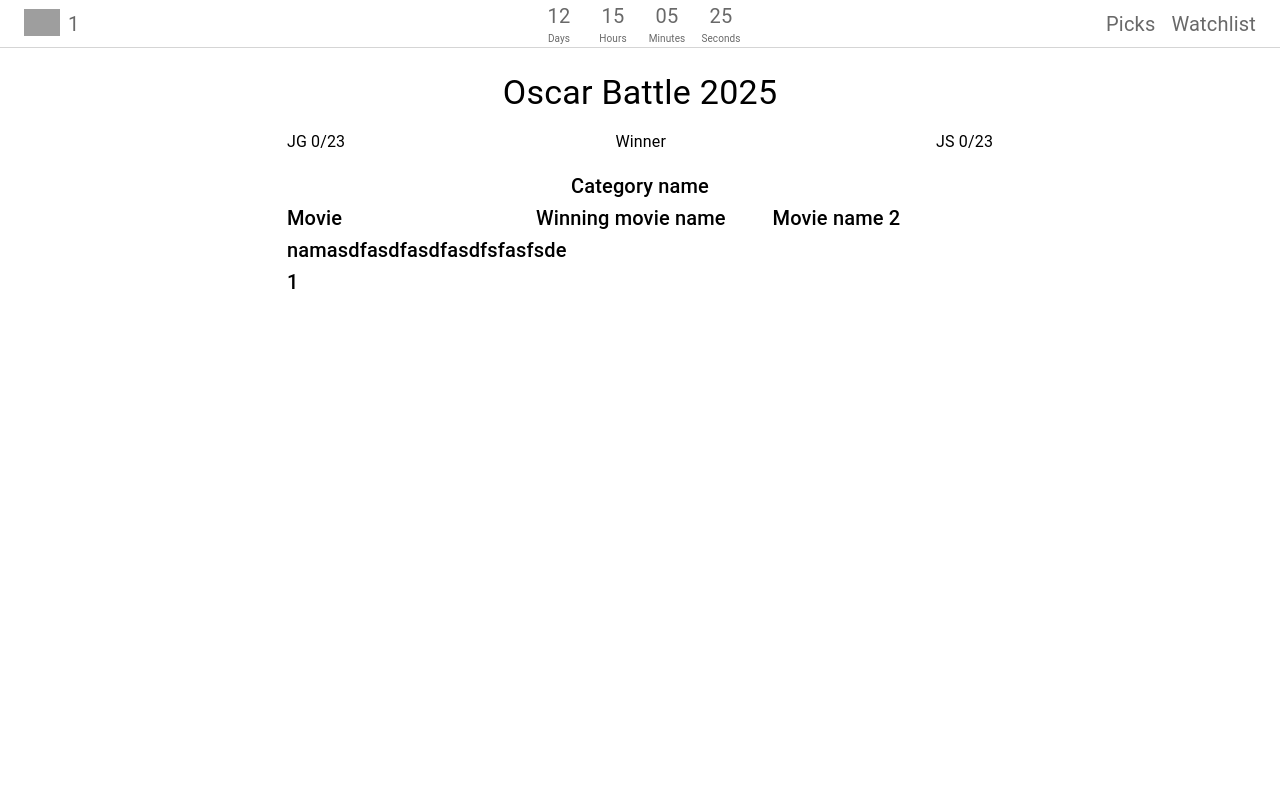
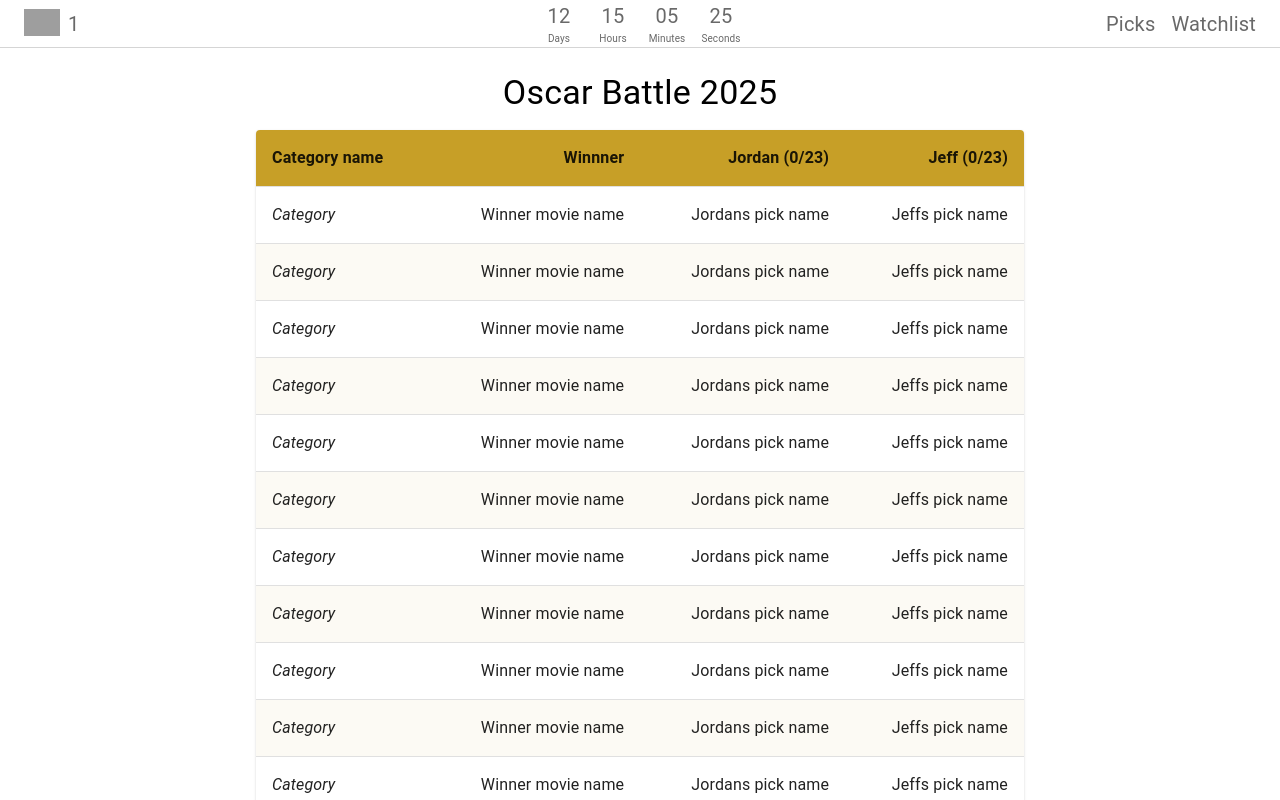
Before and after one commit to Smoopfrog/jj-oscars, a React (Create React App) app: page /user/1/battle in a window 1280 px wide. Shown: the top 800 px of the page. Built offline with nearby package versions, Linux system fonts and the light colour scheme; no server answers; grey boxes are pictures that could not be loaded.

Commit message:
create battle table

```diff
--- a/src/Components/Countdown/Countdown.tsx
+++ b/src/Components/Countdown/Countdown.tsx
@@ -37,7 +37,7 @@
 	}, []);
 
 	return (
-		<Box display={"flex"} gap={1}>
+		<Box display={{ xs: "none", sm: "flex" }} gap={1}>
 			{timeLeft.total > 0 ? (
 				<>
 					<CountdownUnit value={timeLeft.days} unit="Days" />
--- a/src/Pages/Battle/Battle.tsx
+++ b/src/Pages/Battle/Battle.tsx
@@ -9,7 +9,7 @@
 			flexDirection={"column"}
 			alignItems={"center"}
 			gap={2}
-			width={"100%"}
+			mb={5}
 		>
 			<Typography variant="h4">Oscar Battle 2025</Typography>
 			<BattleTable />
--- a/src/Pages/Battle/BattleTable.tsx
+++ b/src/Pages/Battle/BattleTable.tsx
@@ -1,17 +1,44 @@
-import { Box, Typography } from "@mui/material";
 import React from "react";
+import { Table, TableBody, TableContainer } from "@mui/material";
+import TableHeader from "./TableHeader";
 import BattleTableItem from "./BattleTableItem";
+import Card from "../../Components/Cards/Card";
 
 const BattleTable = () => {
 	return (
-		<Box display={"flex"} flexDirection={"column"} gap={2}>
-			<Box display={"flex"} justifyContent={"space-between"}>
-				<Typography>JG 0/23</Typography>
-				<Typography>Winner</Typography>
-				<Typography>JS 0/23</Typography>
-			</Box>
-			<BattleTableItem />
-		</Box>
+		<TableContainer
+			sx={{
+				width: { xs: "100%", md: "80%", lg: "60%" },
+				padding: 0,
+			}}
+			component={Card}
+		>
+			<Table aria-label="battle-table">
+				<TableHeader />
+				<TableBody>
+					<BattleTableItem index={0} />
+					<BattleTableItem index={1} />
+					<BattleTableItem index={2} />
+					<BattleTableItem index={3} />
+					<BattleTableItem index={4} />
+					<BattleTableItem index={5} />
+					<BattleTableItem index={6} />
+					<BattleTableItem index={7} />
+					<BattleTableItem index={8} />
+					<BattleTableItem index={9} />
+					<BattleTableItem index={10} />
+					<BattleTableItem index={11} />
+					<BattleTableItem index={12} />
+					<BattleTableItem index={13} />
+					<BattleTableItem index={14} />
+					<BattleTableItem index={15} />
+					<BattleTableItem index={16} />
+					<BattleTableItem index={17} />
+					<BattleTableItem index={18} />
+					<BattleTableItem index={19} />
+				</TableBody>
+			</Table>
+		</TableContainer>
 	);
 };
 
--- a/src/Pages/Battle/BattleTableItem.tsx
+++ b/src/Pages/Battle/BattleTableItem.tsx
@@ -1,25 +1,33 @@
-import { Box } from "@mui/material";
-import { Typography } from "@mui/material";
 import React from "react";
+import { Typography, TableCell, TableRow } from "@mui/material";
 
-const BattleTableItem = () => {
+interface BattleTableItemProps {
+	/** The index of the item in the table */
+	index: number;
+}
+
+const BattleTableItem: React.FC<BattleTableItemProps> = ({ index }) => {
 	return (
-		<Box display={"flex"} flexDirection={"column"}>
-			<Typography variant="h6" textAlign={"center"}>
-				Category name
-			</Typography>
-			<Box display={"flex"} gap={2}>
-				<Typography variant="h6" width={"33%"} flexWrap={"wrap"}>
-					Movie namasdfasdfasdfasdfsfasfsde 1
-				</Typography>
-				<Typography variant="h6" width={"33%"} flexWrap={"wrap"}>
-					Winning movie name
-				</Typography>
-				<Typography variant="h6" width={"33%"} flexWrap={"wrap"}>
-					Movie name 2
-				</Typography>
-			</Box>
-		</Box>
+		<TableRow
+			sx={
+				index % 2 !== 0
+					? { backgroundColor: "rgb(199, 159, 39, 0.05)" }
+					: { backgroundColor: undefined }
+			}
+		>
+			<TableCell>
+				<Typography fontStyle="italic">Category</Typography>
+			</TableCell>
+			<TableCell>
+				<Typography align="right">Winner movie name</Typography>
+			</TableCell>
+			<TableCell>
+				<Typography align="right">Jordans pick name</Typography>
+			</TableCell>
+			<TableCell>
+				<Typography align="right">Jeffs pick name</Typography>
+			</TableCell>
+		</TableRow>
 	);
 };
 
--- /dev/null
+++ b/src/Pages/Battle/TableHeader.tsx
@@ -0,0 +1,25 @@
+import React from "react";
+import { TableCell, TableHead, TableRow, Typography } from "@mui/material";
+
+const TableHeader = () => {
+	return (
+		<TableHead sx={{ backgroundColor: "rgb(199, 159, 39)" }}>
+			<TableRow>
+				<TableCell>
+					<Typography fontWeight="bold">Category name</Typography>
+				</TableCell>
+				<TableCell align="right">
+					<Typography fontWeight="bold">Winnner</Typography>
+				</TableCell>
+				<TableCell align="right">
+					<Typography fontWeight="bold">Jordan (0/23)</Typography>
+				</TableCell>
+				<TableCell align="right">
+					<Typography fontWeight="bold">Jeff (0/23)</Typography>
+				</TableCell>
+			</TableRow>
+		</TableHead>
+	);
+};
+
+export default TableHeader;
```
